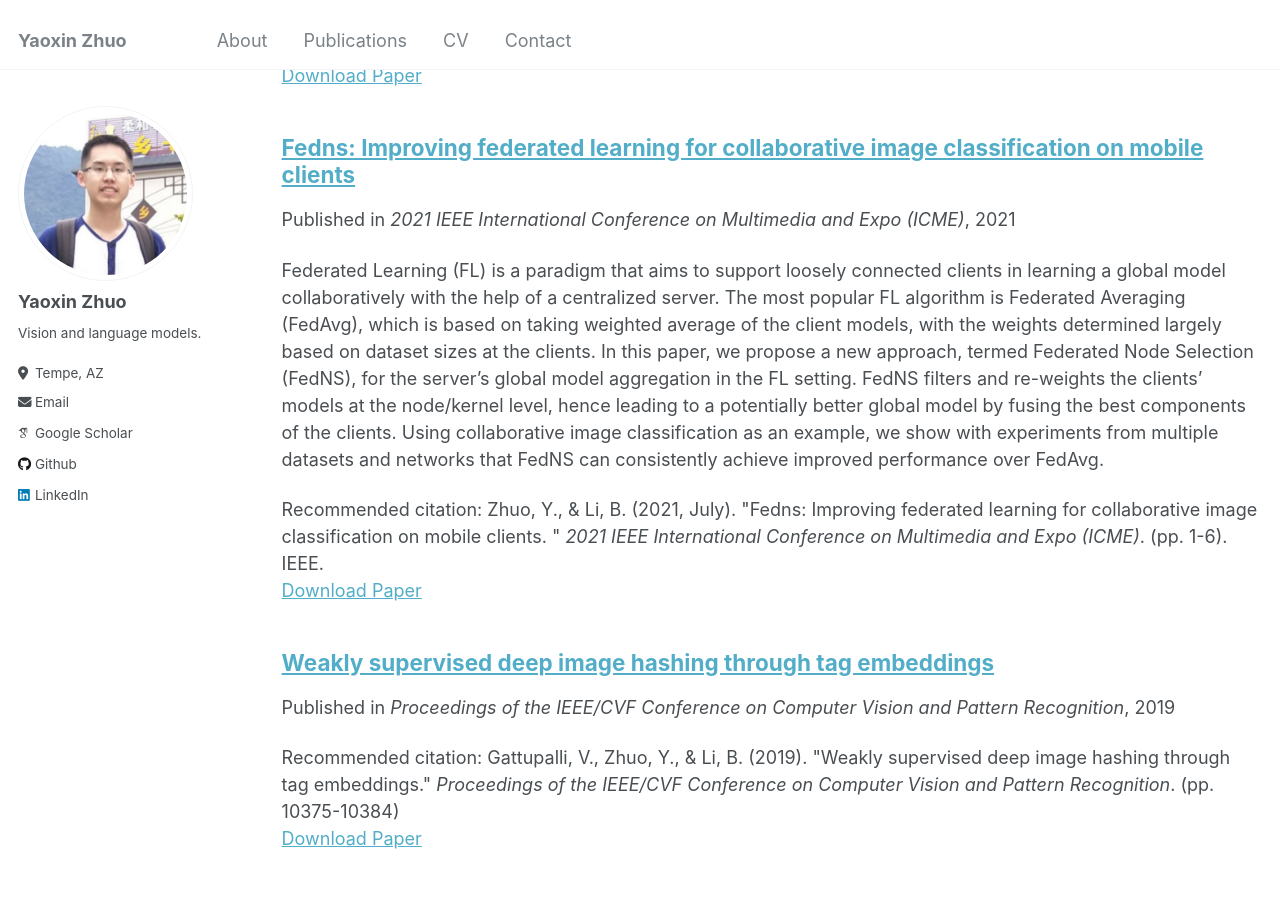
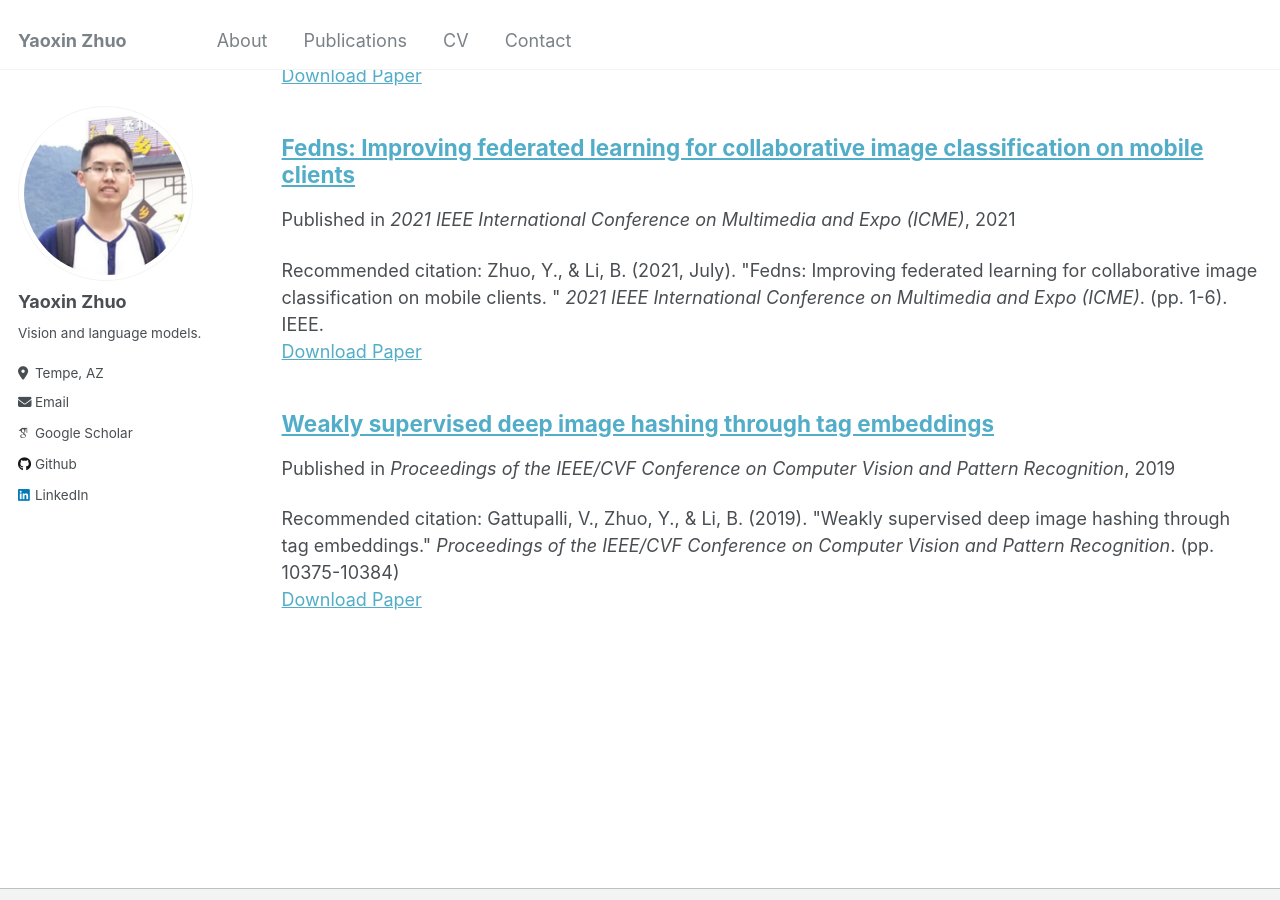
Before and after one commit to yaoxinzhuo/yaoxinzhuo.github.io, a Jekyll site: the page built from _pages/publications.md, in a window 1280 px wide and 900 px high, scrolled down 1499 px. Built offline with Jekyll 4.4.1, drawn with Linux system fonts in a browser that asks for light colours; some web fonts are replaced.

Commit message:
Update 2021-fedns.md

```diff
--- a/_publications/2021-fedns.md
+++ b/_publications/2021-fedns.md
@@ -2,11 +2,8 @@
 title: "Fedns: Improving federated learning for collaborative image classification on mobile clients"
 collection: publications
 permalink: /publication/2021-fedns
-excerpt: 'Federated Learning (FL) is a paradigm that aims to support loosely connected clients in learning a global model collaboratively with the help of a centralized server. The most popular FL algorithm is Federated Averaging (FedAvg), which is based on taking weighted average of the client models, with the weights determined largely based on dataset sizes at the clients. In this paper, we propose a new approach, termed Federated Node Selection (FedNS), for the server’s global model aggregation in the FL setting. FedNS filters and re-weights the clients’ models at the node/kernel level, hence leading to a potentially better global model by fusing the best components of the clients. Using collaborative image classification as an example, we show with experiments from multiple datasets and networks that FedNS can consistently achieve improved performance over FedAvg.'
 date: 2021-07-05
 venue: '2021 IEEE International Conference on Multimedia and Expo (ICME)'
 paperurl: 'http://academicpages.github.io/files/2021-fedns.pdf'
 citation: 'Zhuo, Y., & Li, B. (2021, July). &quot;Fedns: Improving federated learning for collaborative image classification on mobile clients. &quot; <i>2021 IEEE International Conference on Multimedia and Expo (ICME)</i>. (pp. 1-6). IEEE.'
 ---
-
-[Download paper here](http://academicpages.github.io/files/2021-fedns.pdf)
```
